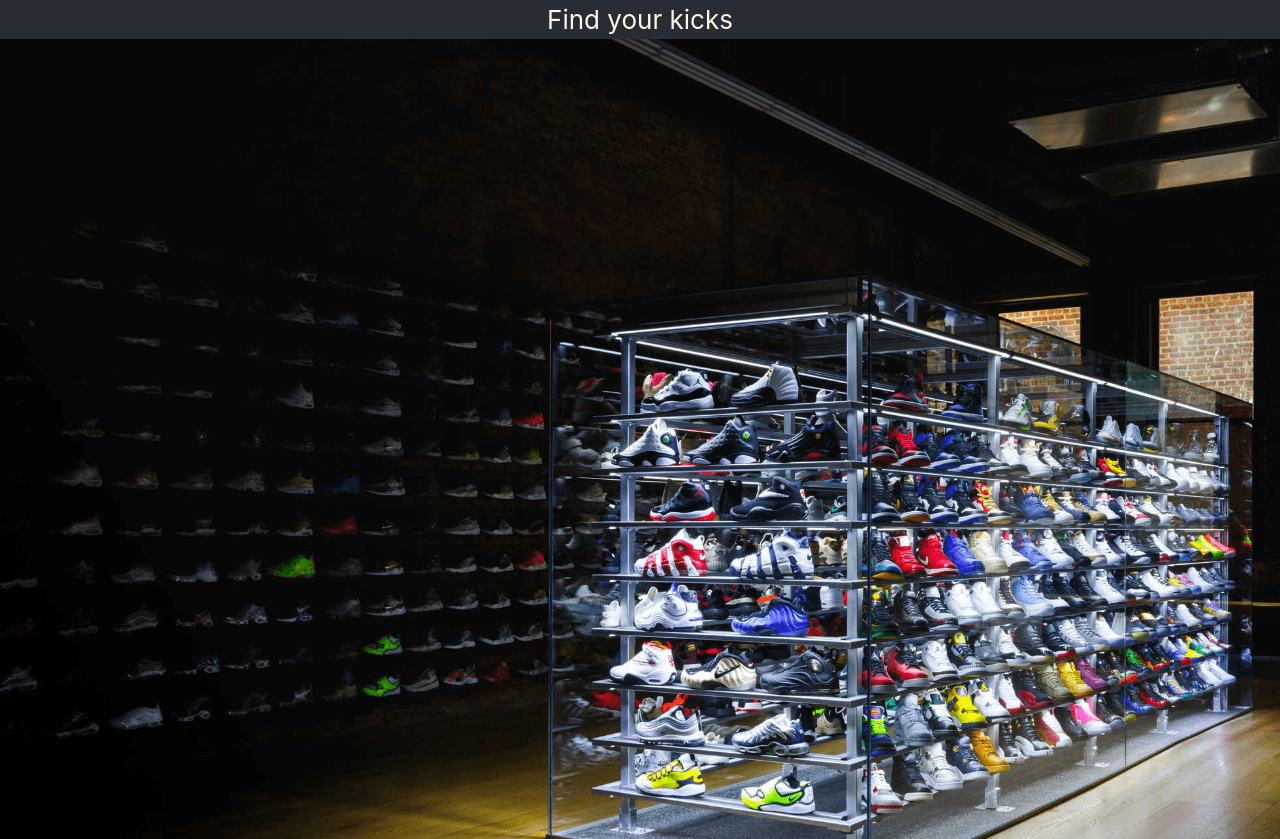
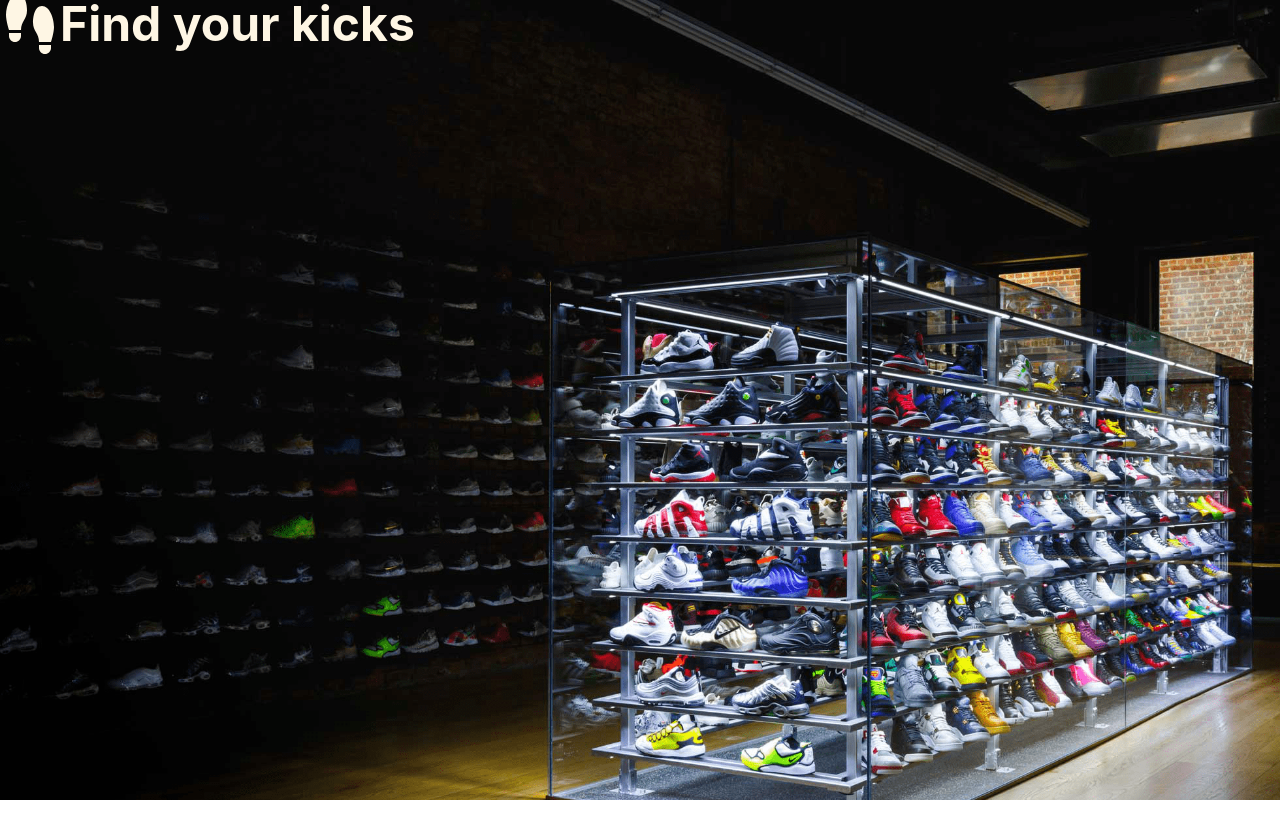
Before and after one commit to Ayut0/sneaker_search_app, a React (Create React App) app: page /hero in a window 1280 px wide. After the commit the page ends 800 px from the top, so only its background shows below. Built offline with nearby package versions, Linux system fonts and the light colour scheme.

Commit message:
modified font-awesome

```diff
--- a/src/HeroPage/Header.js
+++ b/src/HeroPage/Header.js
@@ -1,14 +1,15 @@
+
 import { FontAwesomeIcon } from "@fortawesome/react-fontawesome";
-import flightClub from "../pics/flightclub.png"
+import { faShoePrints } from "@fortawesome/free-solid-svg-icons";
 
 const Header = () => {
   return (
-    <header>
-        <FontAwesomeIcon
-          icon="fa-solid fa-shoe-prints text-heading"
-          className="transition rotate-90 text-heading"
-        />
-        <h1 className="text-heading">Find your kicks</h1>
+    <header className="flex absolute left-xl top-xl">
+      <FontAwesomeIcon
+        icon={faShoePrints}
+        className="transition -rotate-90 text-heading text-5xl"
+      />
+      <h1 className="text-heading text-5xl font-bold">Find your kicks</h1>
     </header>
   );
 };
```
